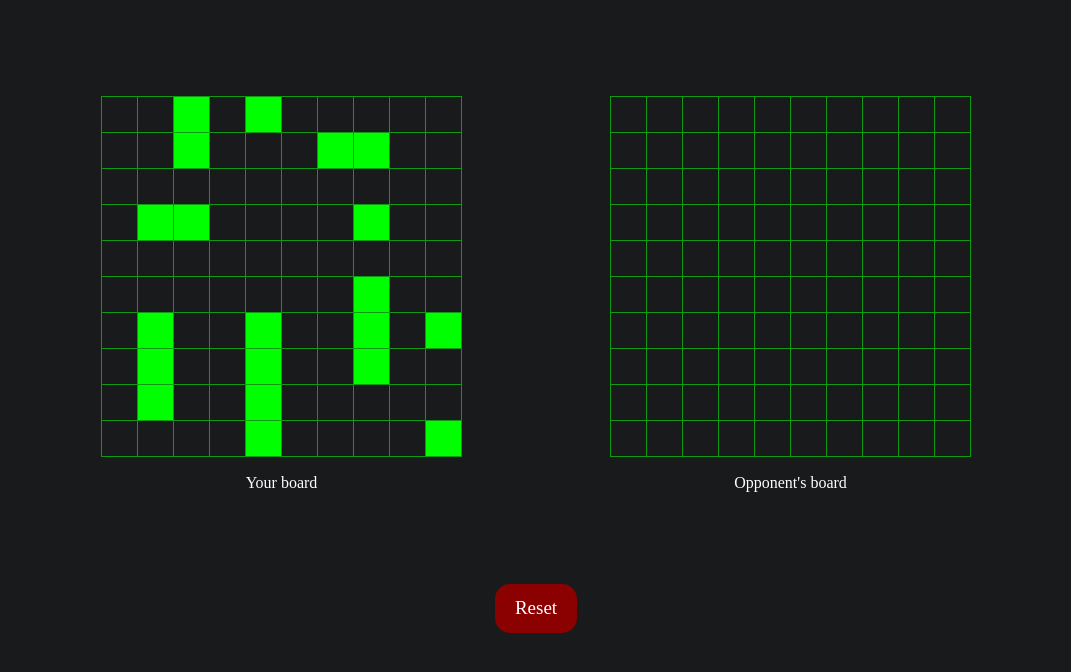
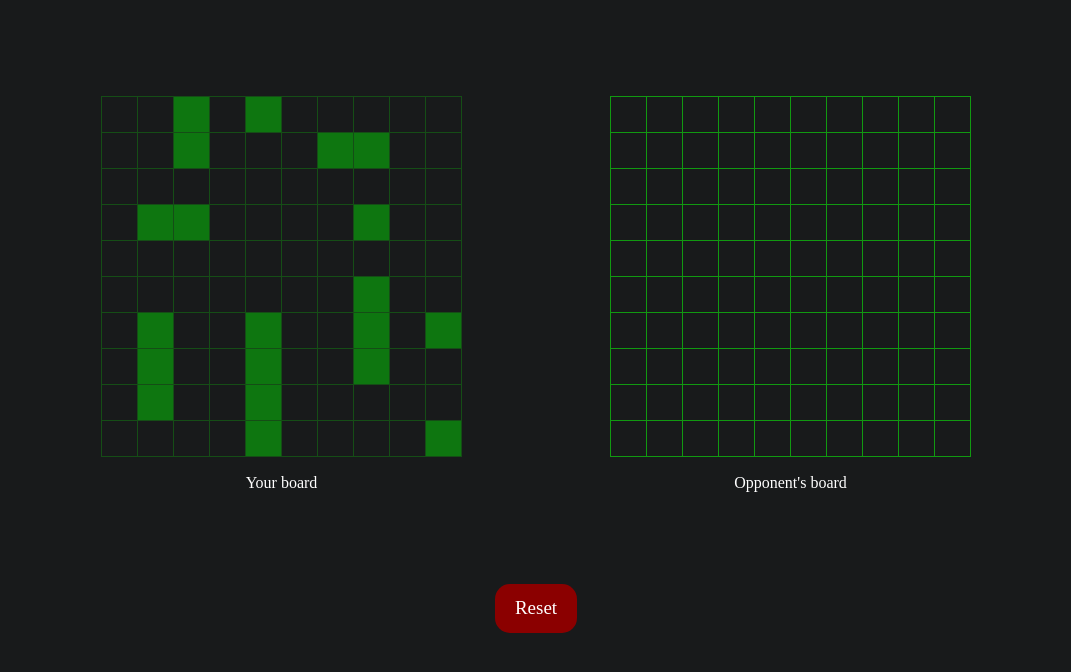
Before and after one commit to alexc2029/o-battleship, a website built with webpack: page src/template.html in a window 1280 px wide. Both pictures are taken after a click on the button "Play". Shown: the part 68-740 px from the top of the page, without its empty margins (104-1175 px from the left). Built offline with nearby package versions, Linux system fonts and the light colour scheme.

Commit message:
feat: add opacity to waiting player's gameboard

```diff
--- a/src/js/dom.js
+++ b/src/js/dom.js
@@ -18,7 +18,7 @@ const renderGameboards = () => {
 	const gameboard1 = document.createElement("div");
 	gameboard1.classList.add("gameboard");
 	const gameboard2 = document.createElement("div");
-	gameboard2.classList.add("gameboard");
+	gameboard2.classList.add("gameboard", "opacity");
 	for (let i = 1; i <= 10; i++) {
 		for (let j = 1; j <= 10; j++) {
 			const square1 = document.createElement("div");
@@ -43,6 +43,12 @@ const renderGameboards = () => {
 	gameboardsContainer.appendChild(gameboard1Container);
 	gameboardsContainer.appendChild(gameboard2Container);
 	initPostRenderGameboards();
+};
+const toggleGameboardOpacities = () => {
+	const gameboards = document.querySelectorAll(".gameboard");
+	for (const gameboard of gameboards) {
+		gameboard.classList.toggle("opacity");
+	}
 };
 const wipeGameboards = () => {
 	gameboardsContainer.innerHTML = "";
@@ -116,5 +122,6 @@ display.switchToResetButton = switchToResetButton;
 display.switchToPlayButton = switchToPlayButton;
 display.announceWaitingForGameStart = announceWaitingForGameStart;
 display.toggleRandomizeVisibility = toggleRandomizeVisibility;
+display.toggleGameboardOpacities = toggleGameboardOpacities;
 
 export default display;
--- a/src/js/game.js
+++ b/src/js/game.js
@@ -71,6 +71,7 @@ export function initGame() {
 export function GameController(players) {
 	DisplayController.switchToResetButton();
 	DisplayController.toggleRandomizeVisibility();
+	DisplayController.toggleGameboardOpacities();
 	DisplayController.playButton.addEventListener(
 		"click",
 		function resetHandler(e) {
@@ -86,6 +87,7 @@ export function GameController(players) {
 	function playerRound(gameboard, coordsArr, square) {
 		processAttack(gameboard, coordsArr, square);
 		DisplayController.announceComputerTurn();
+		DisplayController.toggleGameboardOpacities();
 	}
 	function computerRound() {
 		const computerAttackCoords = players[1].decideAttack(
@@ -99,6 +101,7 @@ export function GameController(players) {
 			],
 		);
 		DisplayController.announcePlayerTurn(players[0].name);
+		DisplayController.toggleGameboardOpacities();
 	}
 	DisplayController.announcePlayerTurn(players[0].name);
 	addAttackListeners(
--- a/src/styles.css
+++ b/src/styles.css
@@ -150,3 +150,7 @@ body {
 		background-color: rgb(40, 39, 39);
 	}
 }
+
+.opacity {
+	opacity: 0.4;
+}
```
